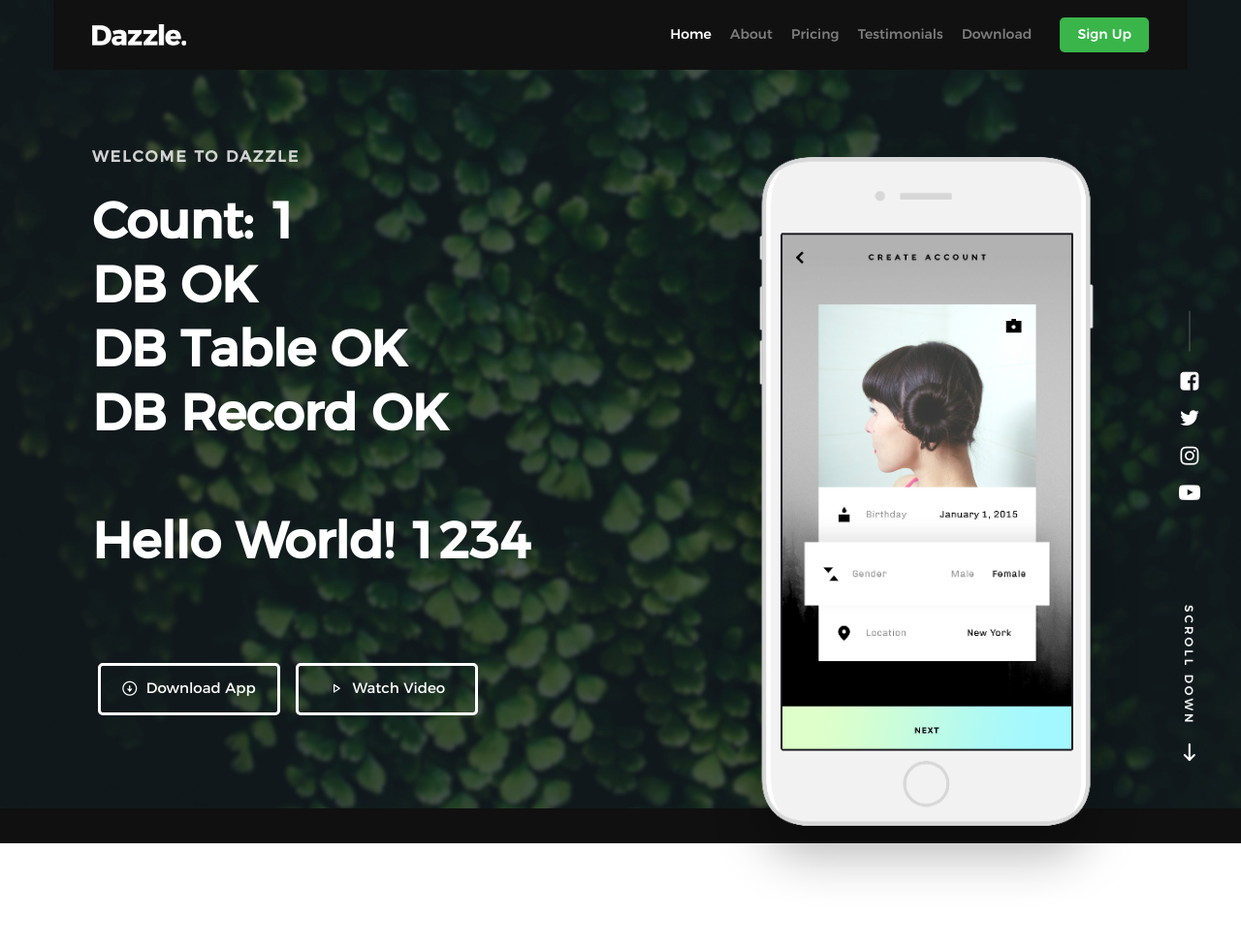
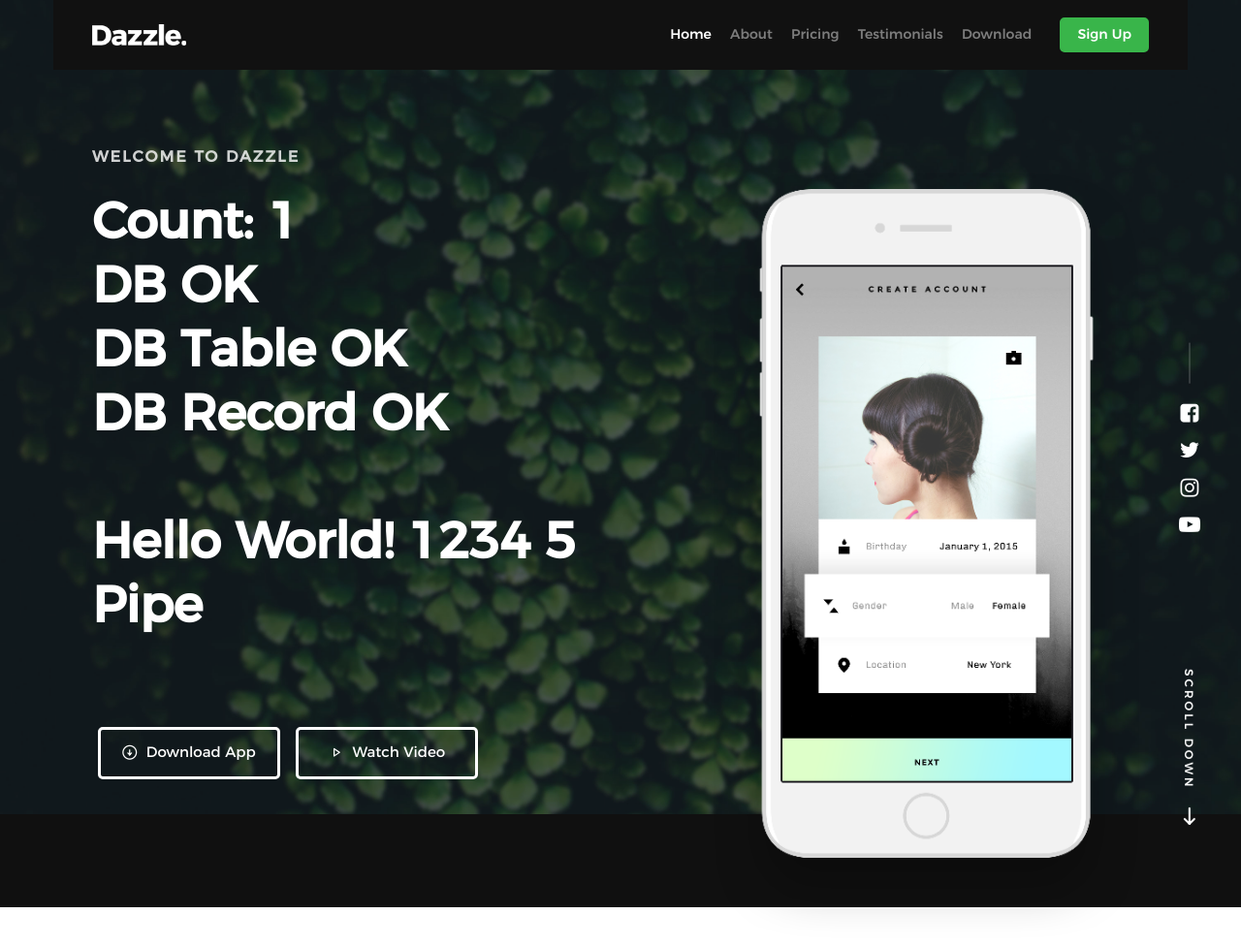
Before and after one commit to schogini/customweb, a PHP site: page / in a window 1280 px wide. Shown: the top 976 px of the page at 97% size. Run offline with PHP 8.4, Linux system fonts and the light colour scheme; data that the repository does not hold is empty; some web fonts are replaced.

Commit message:
Update index.php

```diff
--- a/index.php
+++ b/index.php
@@ -144,7 +144,7 @@ mysqli_close($con);
                     <h1 data-aos="fade-up">
                         Count: <?php echo $count;?><br>
                         <?php echo $msg;?><br>
-                        Hello World! 1234<br>
+                        Hello World! 1234 5 Pipe<br>
                     </h1>
 
                     <div class="buttons" data-aos="fade-up">
```
